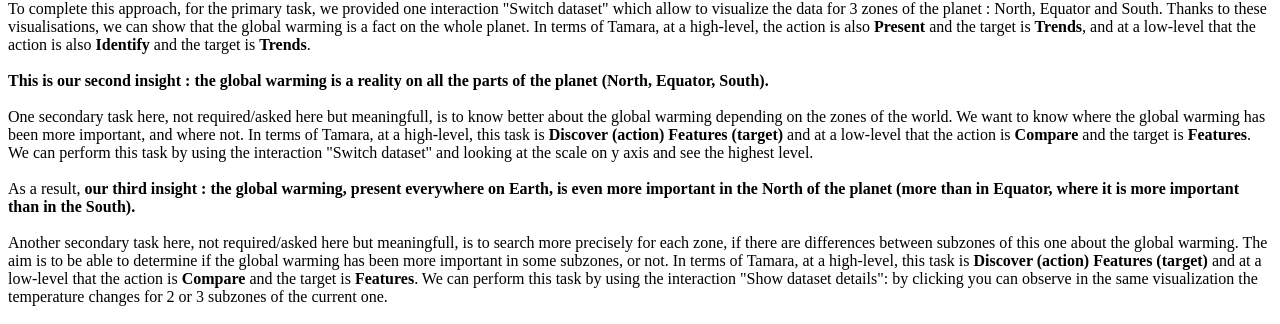
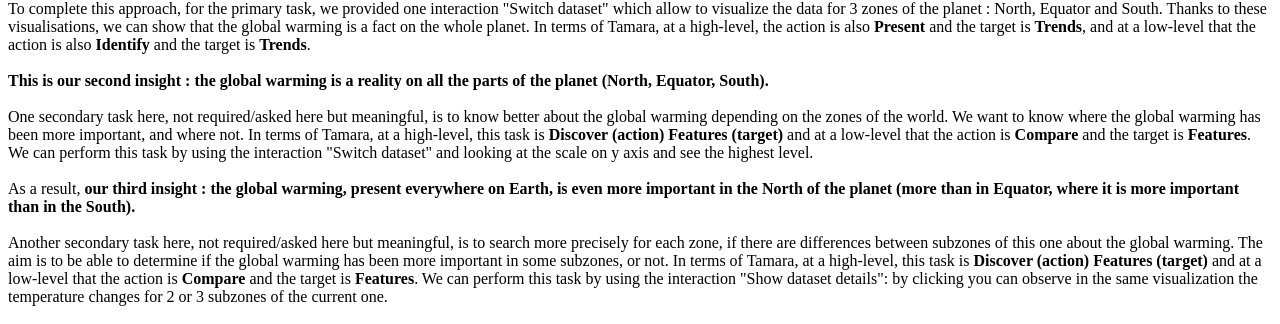
Before and after one commit to pierreraimbaud/GlobalWarmingIsReal, a Jekyll site: the page built from README.md, in a window 1280 px wide and 900 px high, scrolled down 1538 px. Shown: the part 152-476 px from the top of the window. Built offline with Jekyll 4.4.1, drawn with Linux system fonts in a browser that asks for light colours; our own code applies the rules of GitHub Pages for plain Markdown files.

Commit message:
Minor correction on text

```diff
--- a/_layouts/default.html
+++ b/_layouts/default.html
@@ -137,11 +137,11 @@
               <b>This is our second insight : the global warming is a reality on all the parts of the planet (North, Equator, South).</b>
               <br/><br/>
 
-              One secondary task here, not required/asked here but meaningfull, is to know better about the global warming depending on the zones of the world. We want to know where the global warming has been more important, and where not. In terms of Tamara, at a high-level, this task is <b>Discover (action) Features (target)</b> and at a low-level that the action is <b>Compare</b> and the target is <b>Features</b>. We can perform this task by using the interaction "Switch dataset" and looking at the scale on y axis and see the highest level.
+              One secondary task here, not required/asked here but meaningful, is to know better about the global warming depending on the zones of the world. We want to know where the global warming has been more important, and where not. In terms of Tamara, at a high-level, this task is <b>Discover (action) Features (target)</b> and at a low-level that the action is <b>Compare</b> and the target is <b>Features</b>. We can perform this task by using the interaction "Switch dataset" and looking at the scale on y axis and see the highest level.
               <br/><br/>
               As a result, <b>our third insight : the global warming, present everywhere on Earth, is even more important in the North of the planet (more than in Equator, where it is more important than in the South).</b>
               <br/><br/>
-              Another secondary task here, not required/asked here but meaningfull, is to search more precisely for each zone, if there are differences between subzones of this one about the global warming. The aim is to be able to determine if the global warming has been more important in some subzones, or not. In terms of Tamara, at a high-level, this task is <b>Discover (action) Features (target)</b> and at a low-level that the action is <b>Compare</b> and the target is <b>Features</b>. We can perform this task by using the interaction "Show dataset details": by clicking you can observe in the same visualization the temperature changes for 2 or 3 subzones of the current one.
+              Another secondary task here, not required/asked here but meaningful, is to search more precisely for each zone, if there are differences between subzones of this one about the global warming. The aim is to be able to determine if the global warming has been more important in some subzones, or not. In terms of Tamara, at a high-level, this task is <b>Discover (action) Features (target)</b> and at a low-level that the action is <b>Compare</b> and the target is <b>Features</b>. We can perform this task by using the interaction "Show dataset details": by clicking you can observe in the same visualization the temperature changes for 2 or 3 subzones of the current one.
               <br/><br/>
               As a result, <b>our fourth insight : the global warming, present everywhere on Earth, is even more important in the North of the North of the planet : the North Pole. It is a confirmation of something that the media are also telling. But more surprisely, in the South of the planet, in the South Pole (the South of the South of the planet), the global warming is not more important (it is less important!) than in the northern parts of the South.</b>
               <br/><br/>
```
